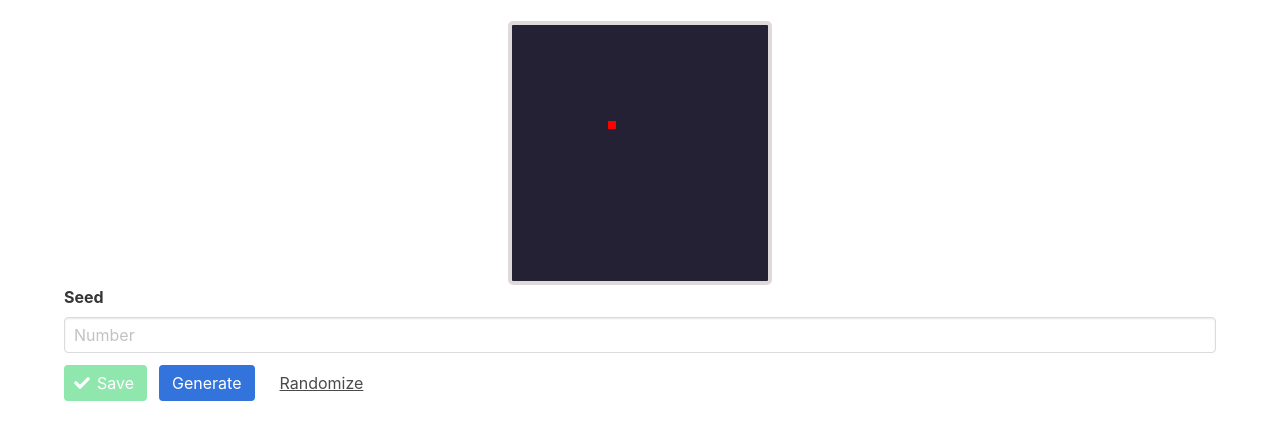
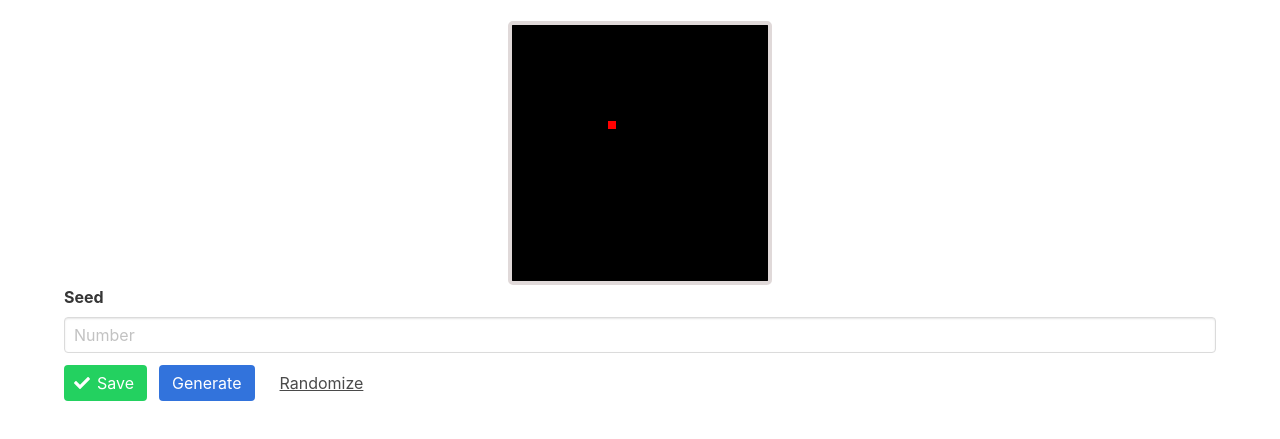
Before and after one commit to Akkowicz/planetgen, a plain HTML site: page index.html in a window 1280 px wide. Shown: the part 87-526 px from the top of the page. Drawn offline with nearby package versions, Linux system fonts and the light colour scheme.

Commit message:
Further work on drawing interface

```diff
--- a/index.html
+++ b/index.html
@@ -43,7 +43,7 @@
                 </div>
                 <div class="field is-grouped">
                     <div class="control">
-                        <a class="button is-success" disabled>
+                        <a class="button is-success" id="save">
                             <span class="icon is-small">
                                 <i class="fas fa-check"></i>
                             </span>
--- a/src/planetgen.js
+++ b/src/planetgen.js
@@ -2,44 +2,52 @@ class PlanetGenerator {
     constructor(canvasEl) {
         this.canvasEl = canvasEl;
         this.ctx = canvasEl.getContext('2d');
-        this.pixels = Create2DArray(32);
+        this.pixels = this.Create2DArray(32);
         this.canvasEl.width = 256;
         this.canvasEl.height = 256;
     }
 
-    render() {
-
+    Create2DArray(rows) {
+        const arr = [];
+        for (let i = 0; i < rows; i++) {
+            arr[i] = [];
+        }
+        return arr;
     }
 
-    save() {
-
+    render() {
+        this.ctx.scale(8, 8);
+        for (let x in this.pixels) {
+            for (let y in this.pixels) {
+                const px = this.getPixel(x, y);
+                this.ctx.fillStyle = px.rgba;
+                this.ctx.fillRect(x, y, 1, 1);
+            }
+        }
     }
 
     getPixel(x, y) {
+        return {
+            x,
+            y,
+            rgba: this.pixels[x][y] ? this.pixels[x][y] : 'rgba(0, 0, 0, 255)'
+        };
+    }
 
+    rgba(r, g, b, a) {
+        return `rgba(${r}, ${b}, ${g}, ${a})`;
     }
 
     setPixel(x, y, rgba) {
-        this.ctx.scale(8, 8);
         this.pixels[x][y] = rgba;
-        this.ctx.fillStyle = rgba;
-        this.ctx.fillRect(x, y, 1, 1);
-        console.log(this.pixels);
-
     }
 }
 
-function Create2DArray(rows) {
-    const arr = [];
-    for (let i = 0; i < rows; i++) {
-        arr[i] = [];
-    }
-    return arr;
-}
-
 function initGenerator() {
-    const pGen = new PlanetGenerator(document.getElementById('planetCanvas'));
-    pGen.setPixel(12, 12, 'rgba(255, 0, 0, 255)');
+    const canvas = document.getElementById('planetCanvas');
+    const pGen = new PlanetGenerator(canvas);
+    pGen.setPixel(12, 12, pGen.rgba(255, 0, 0, 255));
+    pGen.render();
 }
 
 window.addEventListener('load', initGenerator);
```
